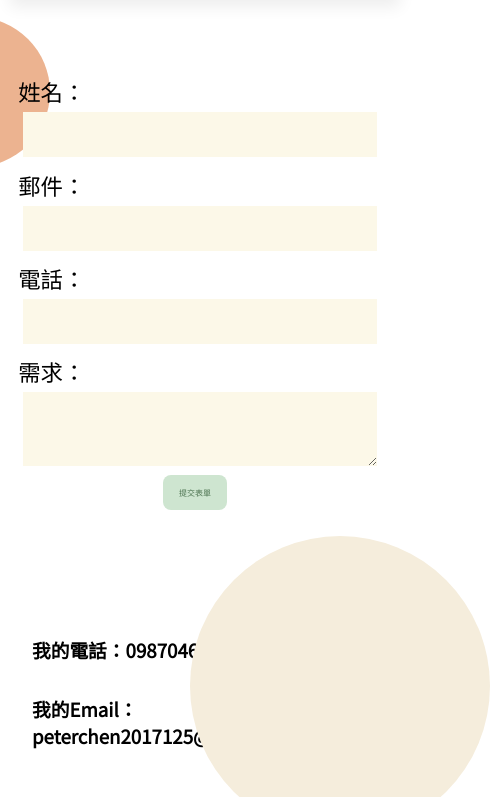
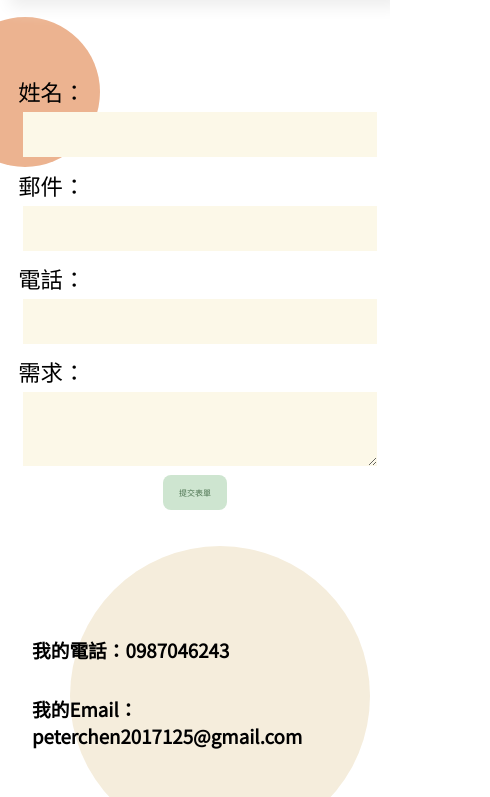
Before and after one commit to ShouShouRen/aboutme, a plain HTML site: page contact.html in a window 390 px wide. Shown: the part 381-1178 px from the top of the page, 490 px wide, since content can reach past the window. Drawn offline with Linux system fonts and the light colour scheme.

Commit message:
20220717

```diff
--- a/style/_design.scss
+++ b/style/_design.scss
@@ -305,6 +305,10 @@ header {
             background-color: #ECB390;
             top: 20px;
             left: -100px;
+            @media(max-width: 1200px){
+                z-index: -1;
+                left: -50px;
+            }
         }
         &::after{
             content: '';
@@ -315,6 +319,11 @@ header {
             background-color: #F5EDDC;
             bottom: 20px;
             right: -100px;
+            @media(max-width: 1200px){
+                z-index: -1;
+                bottom: 10px;
+                right: 20px;
+            }
         }
     }
     div.form {
```
Also changed, not shown: css/style.css, 1 other file.
